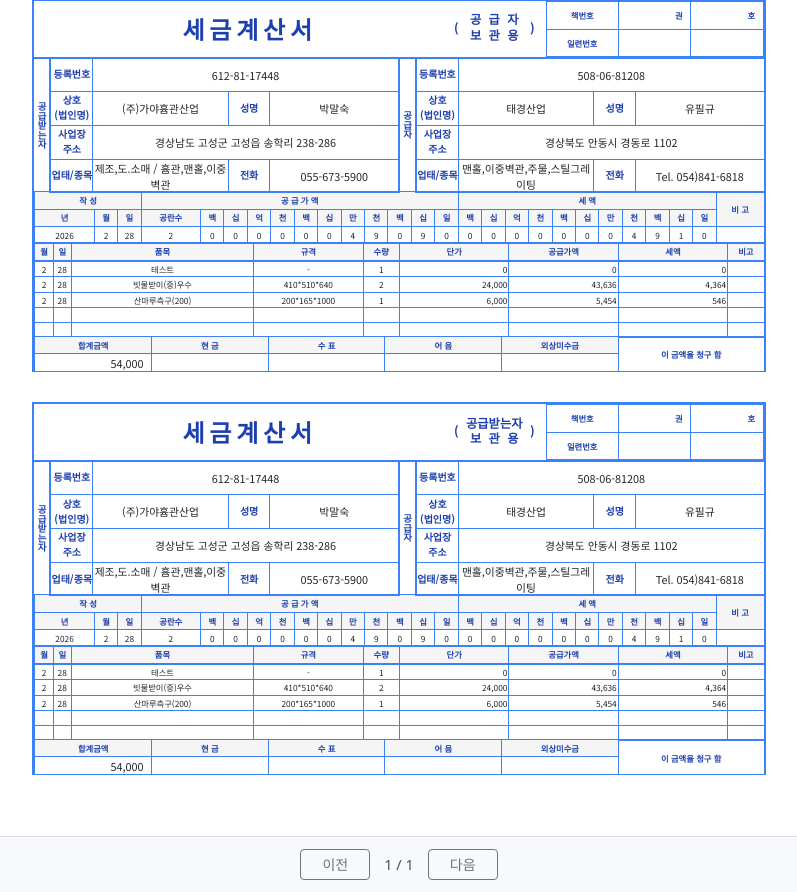
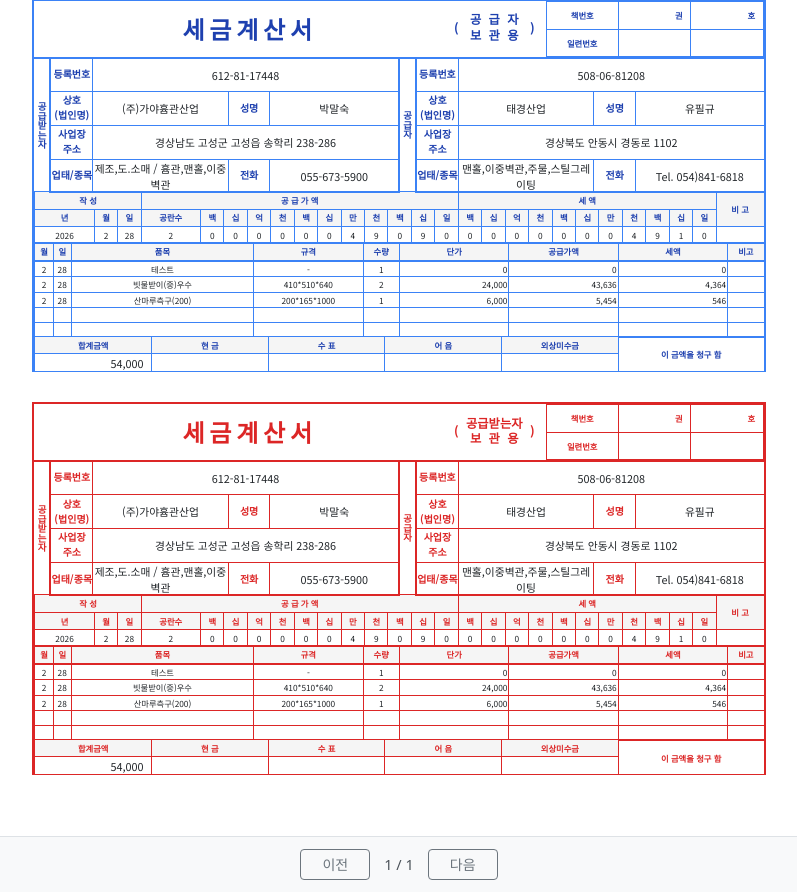
Before and after one commit to stark1313/Invoice_system, a Flask app: page /transactions/1/tax-invoice in a window 1280 px wide. Shown: the part 31-923 px from the top of the page, without its empty margins (241-1038 px from the left). Run offline with Flask 3, Linux system fonts and the light colour scheme.

Commit message:
세금계산서 색 변경

```diff
--- a/templates/print/tax.html
+++ b/templates/print/tax.html
@@ -119,6 +119,25 @@
     .doc-page-nav { display: none; align-items: center; justify-content: center; gap: 10px; padding: 12px; background: #f8f9fa; border-top: 1px solid #dee2e6; }
     .doc-page-nav .btn { min-width: 70px; }
     .doc-page-nav .page-info { font-size: 0.9rem; color: #495057; margin: 0 4px; }
+    /* 공급받는자 보관용: 선·라벨 붉은색 */
+    .tax-sheet-recipient .tax-header { border-bottom-color: #dc2626; }
+    .tax-sheet-recipient .tax-title, .tax-sheet-recipient .tax-copy { color: #dc2626; }
+    .tax-sheet-recipient .tax-bookno-wrap { border-color: #dc2626; }
+    .tax-sheet-recipient .tax-bookno-table td { border-color: #dc2626; }
+    .tax-sheet-recipient .tax-bookno-table .bookno-c, .tax-sheet-recipient .tax-bookno-table .bookno-r { color: #dc2626; }
+    .tax-sheet-recipient { border-color: #dc2626; }
+    .tax-sheet-recipient .tax-side { border-color: #dc2626; color: #dc2626; }
+    .tax-sheet-recipient .tax-recipient-table td, .tax-sheet-recipient .tax-supplier-table td { border-color: #dc2626; }
+    .tax-sheet-recipient .tax-recipient-table td.recipient-label, .tax-sheet-recipient .tax-supplier-table td.supplier-label { color: #dc2626; }
+    .tax-sheet-recipient .tax-info, .tax-sheet-recipient .tax-recipient { border-color: #dc2626; }
+    .tax-sheet-recipient .tax-items th, .tax-sheet-recipient .tax-items td { border-color: #dc2626; }
+    .tax-sheet-recipient .tax-items th { color: #dc2626; border-top-color: #dc2626; border-bottom-color: #dc2626; }
+    .tax-sheet-recipient .tax-summary-table td, .tax-sheet-recipient .tax-summary-table th { border-color: #dc2626; }
+    .tax-sheet-recipient .tax-summary-table th { color: #dc2626; }
+    .tax-sheet-recipient .tax-footer-table td, .tax-sheet-recipient .tax-footer-table th { border-color: #dc2626; }
+    .tax-sheet-recipient .tax-footer-table th, .tax-sheet-recipient .tax-footer-table .footer-col-1,
+    .tax-sheet-recipient .tax-footer-table .footer-col-3, .tax-sheet-recipient .tax-footer-table .footer-col-5,
+    .tax-sheet-recipient .tax-footer-table .footer-col-7, .tax-sheet-recipient .tax-footer-table .footer-col-9 { color: #dc2626; }
   </style>
 </head>
 <body>
@@ -131,7 +150,7 @@
     {% set blank_count = [0, 5 - page_rows|length]|max %}
     <div class="tax-page-group{% if page_idx == 0 %} active{% endif %}" data-page="{{ page_idx + 1 }}" style="{% if page_idx > 0 %}page-break-before: always;{% endif %}">
     {% for copy in ['공급자용', '공급받는자용'] %}
-    <div class="tax-sheet">
+    <div class="tax-sheet{% if copy == '공급받는자용' %} tax-sheet-recipient{% endif %}">
       <div class="tax-header">
         <div class="tax-title"><span class="tax-title-text">세금계산서</span><span class="tax-copy"><span class="tax-copy-paren">(</span><span class="tax-copy-text">{% if copy == '공급자용' %}공  급  자<br>보  관  용{% else %}공급받는자<br>보   관   용{% endif %}</span><span class="tax-copy-paren">)</span></span></div>
         <div class="tax-bookno-wrap">
```
